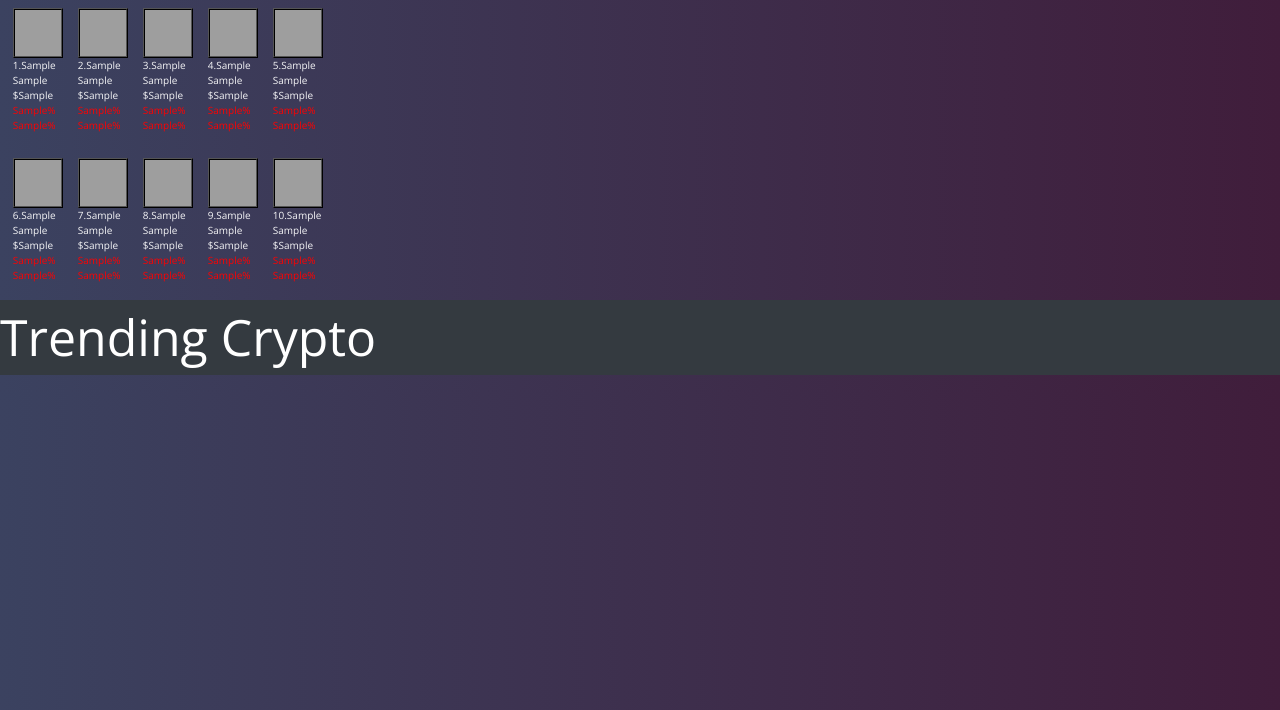
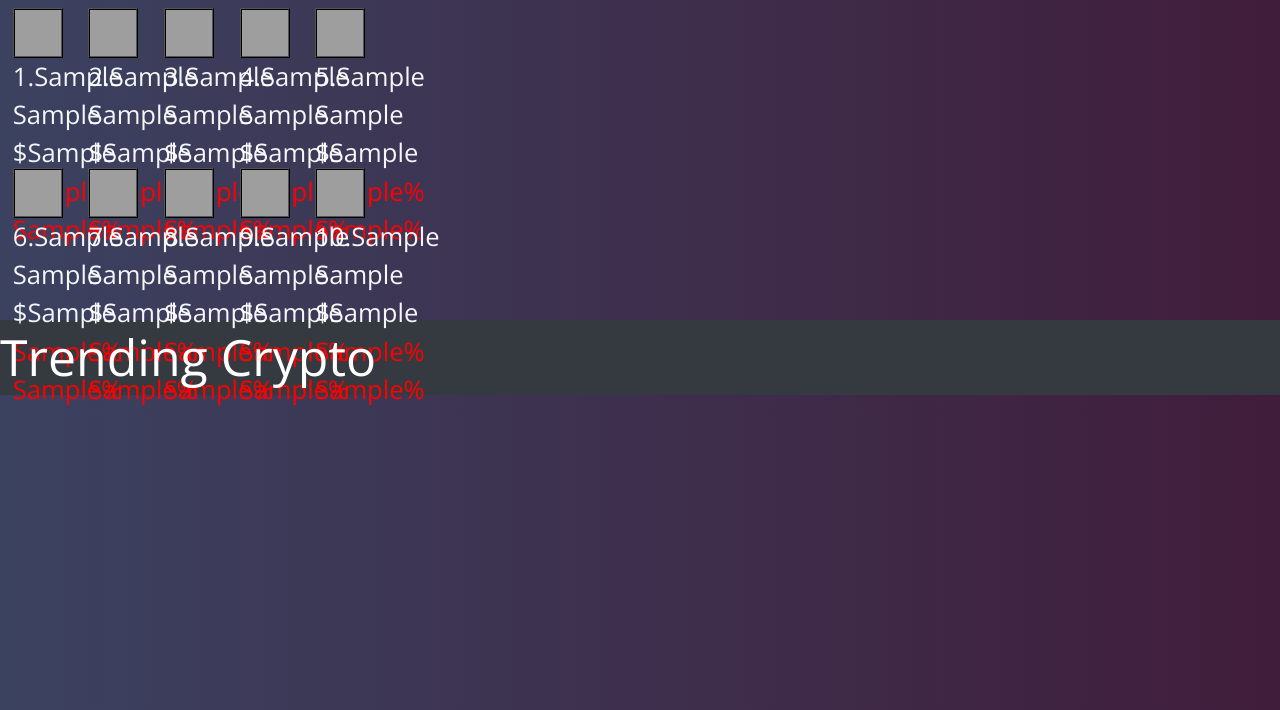
Before and after one commit to RussellAJames/Ergo_Lite, a Django app: template templates/home.html in a window 1280 px wide. Shown: the part 90-800 px from the top of the page. Run offline with Django 3.2, Linux system fonts and the light colour scheme; the template is opened without the code that fills it: most values are stand-ins (such as "Sample title", 1, 10 or a date in 2020); lists and menus that the app fills with data are empty; some libraries are stand-ins or nearby versions; grey boxes are pictures that could not be loaded.

Commit message:
style update

```diff
--- a/static/style.css
+++ b/static/style.css
@@ -126,10 +126,7 @@
     max-width: 700px;
 }
 
-.container{
-    width: 50px;
-    height: 100px;
-}
+
 
 .container-history{
     grid-area: container-history;
--- a/templates/home.html
+++ b/templates/home.html
@@ -44,17 +44,19 @@ Cryptocurrency Prices by Market Cap
         }
         .p{
         font-family: Open Sans;
-        max-width: 50vw;
+        max-width: 2vw;
         font-size:10px;
+        font-size:2vw;
         font-weight: 400;
 
         }
 
         .container{
         min-width:2vw;
-        max-width:100%;
-        width: 65px;
-        height: 150px;
+        max-width:20vw;
+        min-height: 5vh;
+        max-height: 20vh;
+        align-items: center;
         padding: 1vh 1vw;
         }
 
@@ -66,7 +68,16 @@ Cryptocurrency Prices by Market Cap
             max-width: 50vw;
             min-width:25vw;
         }
+        img{
+            width:15vw;
+            height:15vw;
+            max-width: 50px;
+            max-height: 50px;
+            border:2px ridge black;
+            background-color:white;
+            align-items: center;
 
+        }
 
 
 
@@ -84,7 +95,7 @@ Cryptocurrency Prices by Market Cap
     <th scope='col'>
     <div class='container'>
         <ul>
-            <img src="{% static img.0 %}" alt="Smiley face" width="50" height="50" style="border:2px ridge black" background-color='white'>
+            <img src="{% static img.0 %}" >
 
             <div class='p' style= 'color:#fffffff3'>1.{{name.0}}</div>
             <div class='p' style= 'color:#fffffff3'>{{sym.0}}</div>
@@ -115,7 +126,7 @@ Cryptocurrency Prices by Market Cap
     <div class='container'>
         <ul>
 
-            <img src="{% static img.1 %}" alt={{sym.1}} width="50" height="50" style="border:2px ridge black">
+            <img src="{% static img.1 %}" alt={{sym.1}}>
 
             <div class='p' style= 'color:#fffffff3'>2.{{name.1}}</div>
             <div class='p' style= 'color:#fffffff3'>{{sym.1}}</div>
@@ -145,7 +156,7 @@ Cryptocurrency Prices by Market Cap
         <div class='container'>
 
             <ul>
-                <img src="{% static img.2 %}" alt="Smiley face" width="50" height="50" style="border:2px ridge black">
+                <img src="{% static img.2 %}" alt={{sym.2}}>
                 <div class='p' style= 'color:#fffffff3'>3.{{name.2}}</div>
                 <div class='p' style= 'color:#fffffff3'>{{sym.2}}</div>
                 <div class='p' style= 'color:#fffffff3'>${{price.2}}</div>
@@ -174,7 +185,7 @@ Cryptocurrency Prices by Market Cap
 
         <div class='container'>
             <ul>
-                <img src="{% static img.3 %}" alt="Smiley face" width="50" height="50" style="border:2px ridge black">
+                <img src="{% static img.3 %}" alt={{sym.3}} >
                 <div class='p' style= 'color:#fffffff3'>4.{{name.3}}</div>
                 <div class='p' style= 'color:#fffffff3'>{{sym.3}}</div>
                 <div class='p' style= 'color:#fffffff3'>${{price.3}}</div>
@@ -199,7 +210,7 @@ Cryptocurrency Prices by Market Cap
 
         <div class='container'>
             <ul>
-                <img src="{% static img.4 %}" alt="Smiley face" width="50" height="50" style="border:2px ridge black">
+                <img src="{% static img.4 %}" alt={{sym.4}} >
                 <div class='p' style= 'color:#fffffff3'>5.{{name.4}}</div>
                 <div class='p' style= 'color:#fffffff3'>{{sym.4}}</div>
                 <div class='p' style= 'color:#fffffff3'>${{price.4}}</div>
@@ -223,7 +234,7 @@ Cryptocurrency Prices by Market Cap
     <th scope='col'>
         <div class='container'>
             <ul>
-                <img src="{% static img.5 %}" alt="Smiley face" width="50" height="50" style="border:2px ridge black">
+                <img src="{% static img.5 %}" alt={{sym.5}}>
                 <div class='p' style= 'color:#fffffff3'>6.{{name.5}}</div>
                 <div class='p' style= 'color:#fffffff3'>{{sym.5}}</div>
                 <div class='p' style= 'color:#fffffff3'>${{price.5}}</div>
@@ -246,7 +257,7 @@ Cryptocurrency Prices by Market Cap
 
         <div class='container'>
             <ul>
-                <img src="{% static img.6 %}" alt="Smiley face" width="50" height="50" style="border:2px ridge black">
+                <img src="{% static img.6 %}" alt={{sym.6}}>
                 <div class='p' style= 'color:#fffffff3'>7.{{name.6}}</div>
                 <div class='p' style= 'color:#fffffff3'>{{sym.6}}</div>
                 <div class='p' style= 'color:#fffffff3'>${{price.6}}</div>
@@ -268,7 +279,7 @@ Cryptocurrency Prices by Market Cap
 
             <div class='container'>
                 <ul>
-                    <img src="{% static img.7 %}" alt="Smiley face" width="50" height="50" style="border:2px ridge black">
+                    <img src="{% static img.7 %}" alt={{sym.7}}>
                     <div class='p' style= 'color:#fffffff3'>8.{{name.7}}</div>
                     <div class='p' style= 'color:#fffffff3'>{{sym.7}}</div>
                     <div class='p' style= 'color:#fffffff3'>${{price.7}}</div>
@@ -291,7 +302,7 @@ Cryptocurrency Prices by Market Cap
 
             <div class='container'>
                 <ul>
-                    <img src="{% static img.8 %}" alt="Smiley face" width="50" height="50" style="border:2px ridge black">
+                    <img src="{% static img.8 %}" alt={{sym.8}}>
                     <div class='p' style= 'color:#fffffff3'>9.{{name.8}}</div>
                     <div class='p' style= 'color:#fffffff3'>{{sym.8}}</div>
                     <div class='p' style= 'color:#fffffff3'>${{price.8}}</div>
@@ -314,7 +325,7 @@ Cryptocurrency Prices by Market Cap
 
             <div class='container'>
                 <ul>
-                    <img src="{% static img.9 %}" alt="Smiley face" width="50" height="50" style="border:2px ridge black">
+                    <img src="{% static img.9 %}" alt={{sym.9}}>
                     <div class='p' style= 'color:#fffffff3'>10.{{name.9}}</div>
                     <div class='p' style= 'color:#fffffff3'>{{sym.9}}</div>
                     <div class='p' style= 'color:#fffffff3'>${{price.9}}</div>
```
